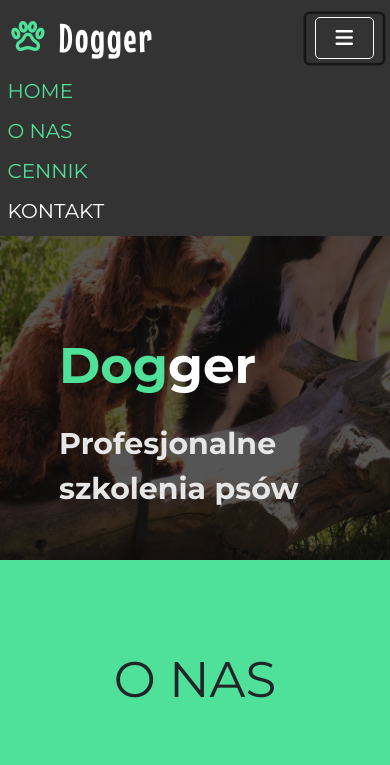
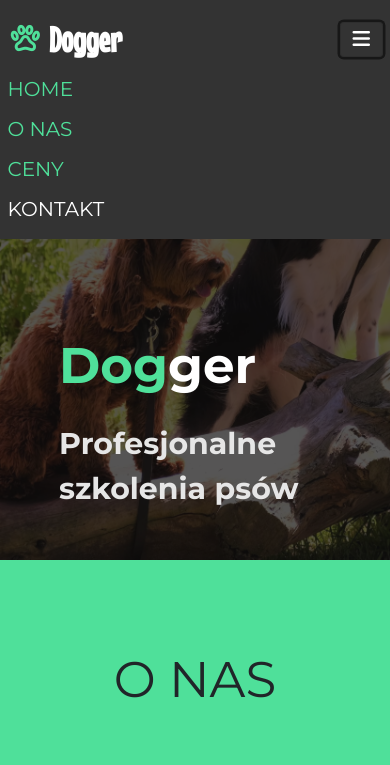
Before and after one commit to AdamG1993/DogWebside, a website: page index.html in a window 390 px wide. Both pictures are taken after a click on the button "Toggle navigation". Shown: the top 765 px of the page. Drawn offline with nearby package versions, Linux system fonts and the light colour scheme.

Commit message:
fixed navigation and change transition cards time

```diff
--- a/index.html
+++ b/index.html
@@ -18,12 +18,12 @@
 </head>
 
 <body data-bs-spy="scroll" data-bs-target="#navbar">
-    <nav id="navbar" class="navbar navbar-expand-lg fixed-top">
+    <!-- <nav id="navbar" class="navbar navbar-expand-lg fixed-top">
     <div class="container">
         <a class="navbar-brand" href="#"> <i class="ti ti-paw"></i> Dogger</a>
         <button class="navbar-toggler" type="button" data-bs-toggle="collapse" data-bs-target="#navbarNavAltMarkup"
             aria-controls="navbarNavAltMarkup" aria-expanded="false" aria-label="Toggle navigation">
-            <i class="fa-solid fa-bars btn-bar"></i>
+            <i class="fa-solid  fa-bars btn-bar"></i>
         </button>
         <div class="collapse navbar-collapse" id="navbarNavAltMarkup">
             <div class="navbar-nav ms-auto">
@@ -34,8 +34,26 @@
             </div>
         </div>
     </div>
-</nav>    <section id="home">
+</nav> -->
 
+<nav id="navbar" class="navbar navbar-expand-lg  position-fixed top-0 w-100 py-3">
+    <div class="container">
+        <a class="navbar-brand" href="#"> <i class="ti ti-paw"></i> Dogger</a>
+        <button class="navbar-toggler" type="button" data-bs-toggle="collapse" data-bs-target="#navbarNavAltMarkup"
+            aria-controls="navbarNavAltMarkup" aria-expanded="false" aria-label="Toggle navigation">
+            <i class="fa-solid fa-bars"></i>
+        </button>
+        <div class="collapse navbar-collapse" id="navbarNavAltMarkup">
+            <div class="navbar-nav ms-auto">
+                <a class="nav-link active" href="#home">home</a>
+                <a class="nav-link" href="#aboutus">o nas</a>
+                <a class="nav-link" href="#price">ceny</a>
+                <a class="nav-link" href="#contact">kontakt</a>
+            </div>
+        </div>
+    </div>
+</nav>
+    <section id="home">
         <div class="hero-img">
             <div class="hero-shadow"></div>
             <div class="hero-text focus-in-expand-fwd">
--- a/src/sass/style.scss
+++ b/src/sass/style.scss
@@ -35,61 +35,53 @@ body {
 	text-transform: uppercase;
 }
 
-//navigation
 nav {
-	position: sticky;
+	z-index: 99999;
 	background-color: $grey;
-	color: $white;
 	.container {
-		display: flex;
-		align-items: stretch;
-		z-index: 9999;
-		.navbar-brand {
-			font-size: 4rem;
-			letter-spacing: 2px;
-			color: $white;
-			font-family: 'Mouse Memoirs', sans-serif;
-			i {
-				color: $green;
-				font-size: 4rem;
-			}
-		}
 		.navbar-nav {
-			text-transform: uppercase;
-		}
-		.btn-bar {
-			color: $white;
-			font-size: 2rem;
-			padding: 0.5em 1em;
-			border: 1px solid $white;
-			border-radius: 5px;
-		}
-		.btn-bar:hover {
-			background-color: $green;
-			color: $grey;
-			border: none;
-		}
-	}
-	.collapse {
-		.navbar-nav {
-			a {
-				font-size: 2rem;
-				color: $green;
-				margin-right: 1em;
-				transition: color 0.3s;
-			}
-			a:hover,
+			background-color: $grey;
 			.active {
 				color: $white;
 			}
-			.active {
-				display: flex;
-				justify-self: center;
-				align-items: center;
+		}
+
+		a.nav-link {
+			font-size: 2rem;
+			text-transform: uppercase;
+			color: $green;
+		}
+		a.nav-link {
+			:active {
+				color: $white;
+				background-color: $grey;
 			}
+		}
+		a.navbar-brand:hover,
+		a.nav-link:hover {
+			color: $white;
+		}
+		a.navbar-brand {
+			font-family: 'Mouse Memoirs', sans-serif;
+			font-size: 3.5rem;
+			color: $white;
+			font-weight: bold;
+			i {
+				color: $green;
+			}
+		}
+
+		.fa-bars {
+			border: none;
+			padding: 0.2em;
+			font-size: 2rem;
+			color: $white;
 		}
 	}
 }
+
+//navigation
+
 //header
 
 .hero-img {
@@ -190,7 +182,7 @@ nav {
 			background-position: center;
 			background-size: cover;
 			border-radius: 15px;
-			transition: 0.8s;
+			transition: 1.2s;
 		}
 
 		.one {
@@ -213,7 +205,7 @@ nav {
 			color: $white;
 			border-radius: 15px;
 			background-image: linear-gradient(315deg, rgb(49, 49, 49) 0%, rgb(22, 22, 22) 74%);
-			transition: 0.8s;
+			transition: 1.2s;
 			opacity: 0;
 		}
 		h3 {
```
Also changed, not shown: dist/css/style.min.css, 2 other files.
